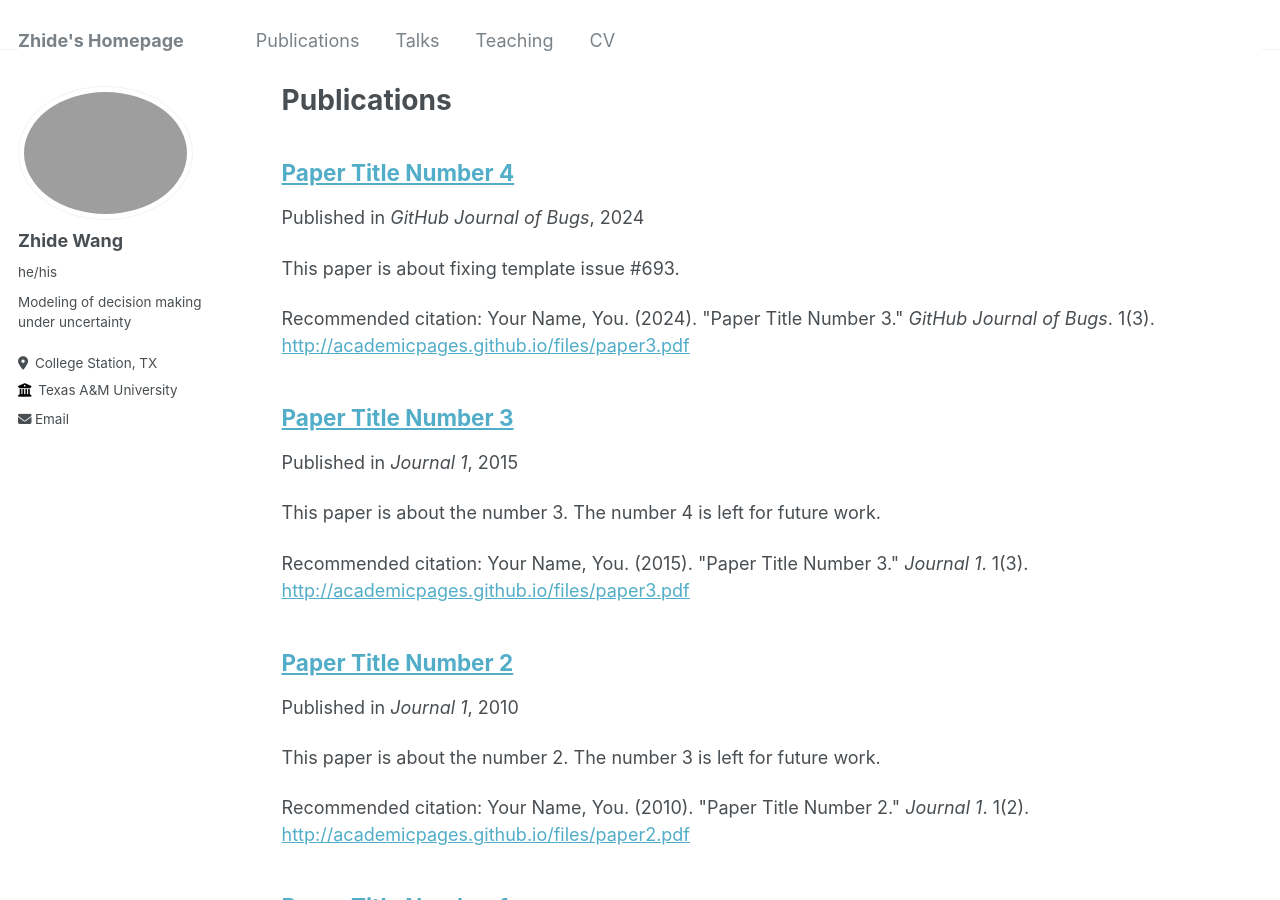
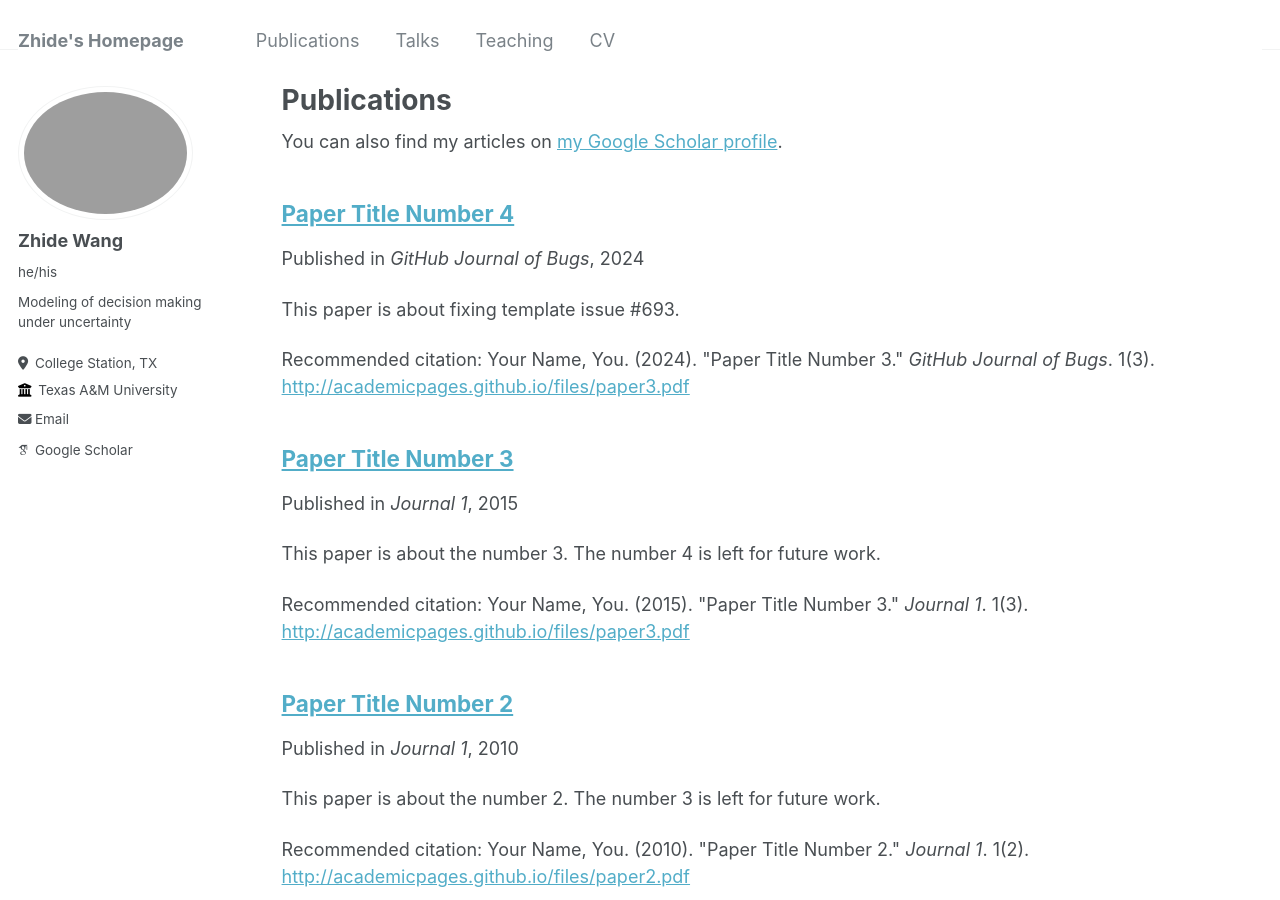
Before and after one commit to WANGZHIDE93429/WANGZHIDE93429.github.io, a Jekyll site: the page built from _pages/publications.md, in a window 1280 px wide and 900 px high. Built offline with Jekyll 4.4.1, drawn with Linux system fonts in a browser that asks for light colours; some web fonts are replaced; part of the change alters nothing that is shown.

Commit message:
Update _config.yml

```diff
--- a/_config.yml
+++ b/_config.yml
@@ -32,7 +32,7 @@ author:
 
   # Academic websites
   arxiv            : # URL - Update with the correct link to your profile
-  googlescholar    : # "https://scholar.google.com/citations?user=PS_CX0AAAAAJ"
+  googlescholar    : https://scholar.google.com/citations?hl=en&view_op=list_works&gmla=AKKJWFd3AvJ3pg-XC3jnrb2_vrXg695xQV2t9nU7m1HLzzlCyi7AgTy1MhF6P5sLK2KZEFBixc5NxjkOlA9Vpw&user=KkUubd0AAAAJ # "https://scholar.google.com/citations?user=PS_CX0AAAAAJ"
   impactstory      : # URL
   orcid            : # "http://orcid.org/0000-0002-6970-399X"
   pubmed           : # "https://www.ncbi.nlm.nih.gov/pubmed/?term=john+snow"
```
